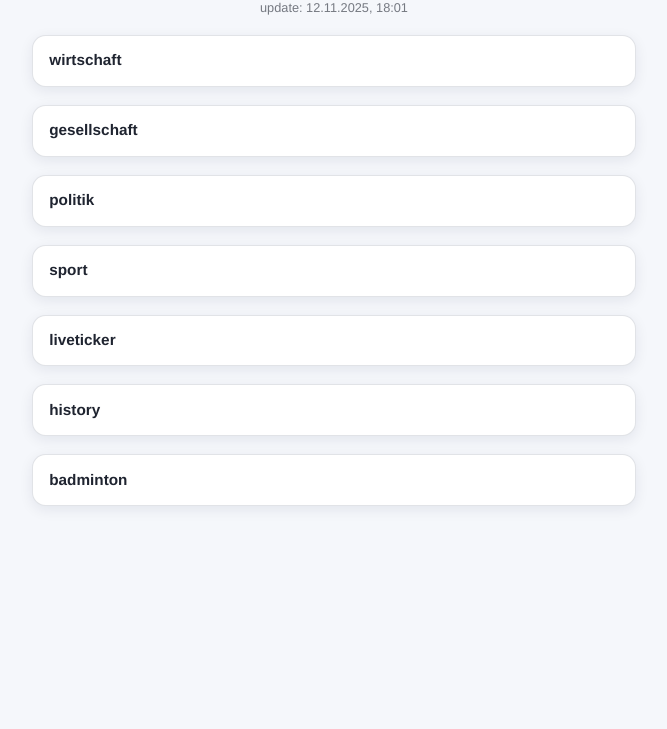
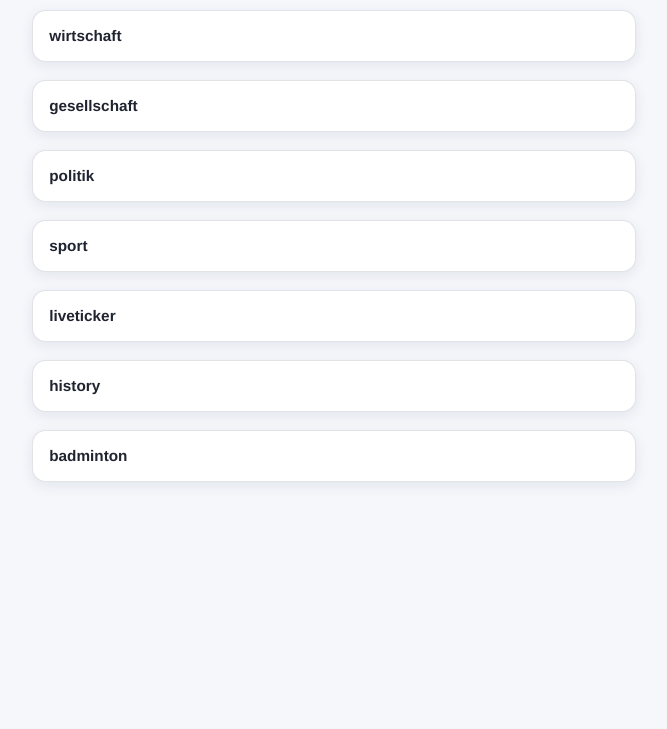
Before and after one commit to ronpre/nachrichten, a website: page index.html in a window 1280 px wide. Shown: the part 71-800 px from the top of the page, without its empty margins (306-973 px from the left). Drawn offline with Linux system fonts and the light colour scheme.

Commit message:
feat: remove updated-at paragraph for cleaner header structure

```diff
--- a/index.html
+++ b/index.html
@@ -299,7 +299,6 @@
 <body>
     <header>
     <h1>news</h1>
-        <p class="updated-at" id="updated-at" role="status" aria-live="polite"></p>
     </header>
 
     <main id="news" aria-live="polite">
```
